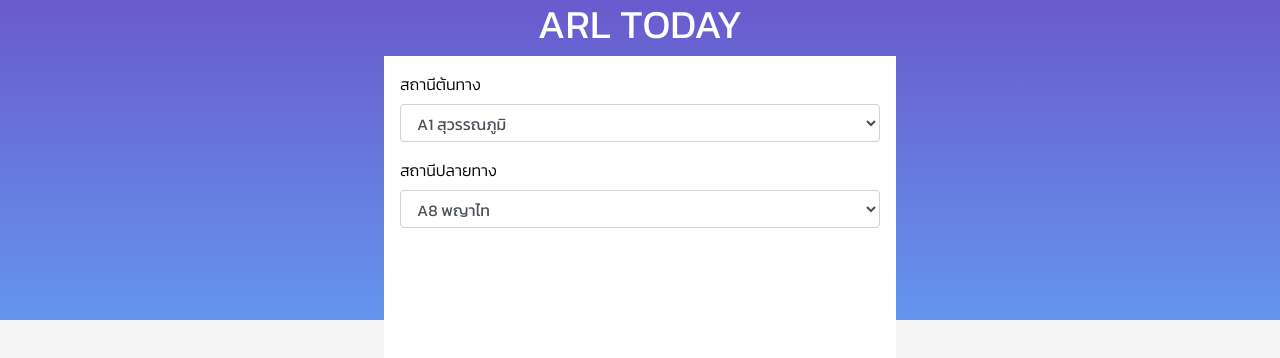
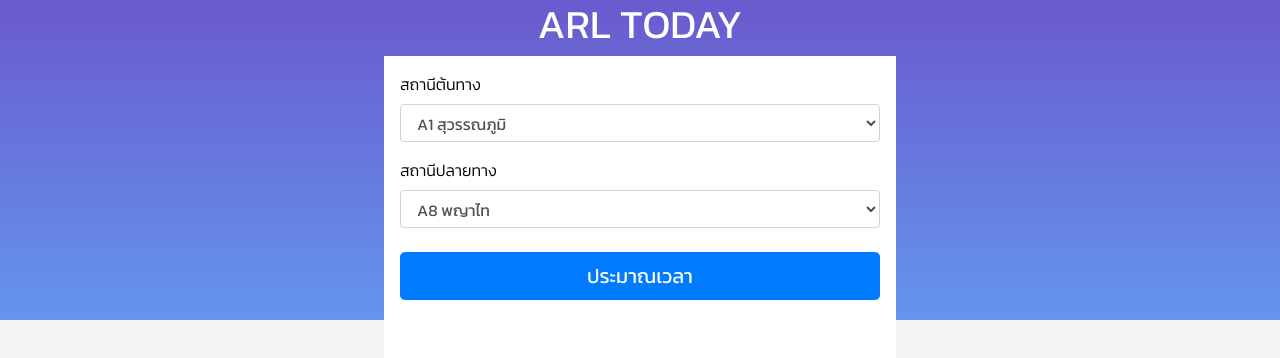
Before and after one commit to loukhin/ARL-today, a Vue app in the folder frontend/: page / in a window 1280 px wide. Shown: the top 358 px of the page. Built offline with nearby package versions, Linux system fonts and the light colour scheme.

Commit message:
Add Button

```diff
--- a/frontend/src/dashboard/device/Desktop.vue
+++ b/frontend/src/dashboard/device/Desktop.vue
@@ -35,9 +35,11 @@
                             <option>A1 สุวรรณภูมิ</option>
                         </select>
                     </div>
+                    <div class="pt-4">
+                        <button type="button" class="btn btn-primary btn-lg btn-block">ประมาณเวลา</button>
+                    </div>
                 </div>
             </div>
-
         </div>
     </div>
 </template>
@@ -66,7 +68,7 @@ export default {
 
     #box-inside {
         width: 40% ;
-        height: 50vh;
+        height: 40vh;
         color: black;
         background-color: rgb(255, 255, 255);
         margin: auto;
```
